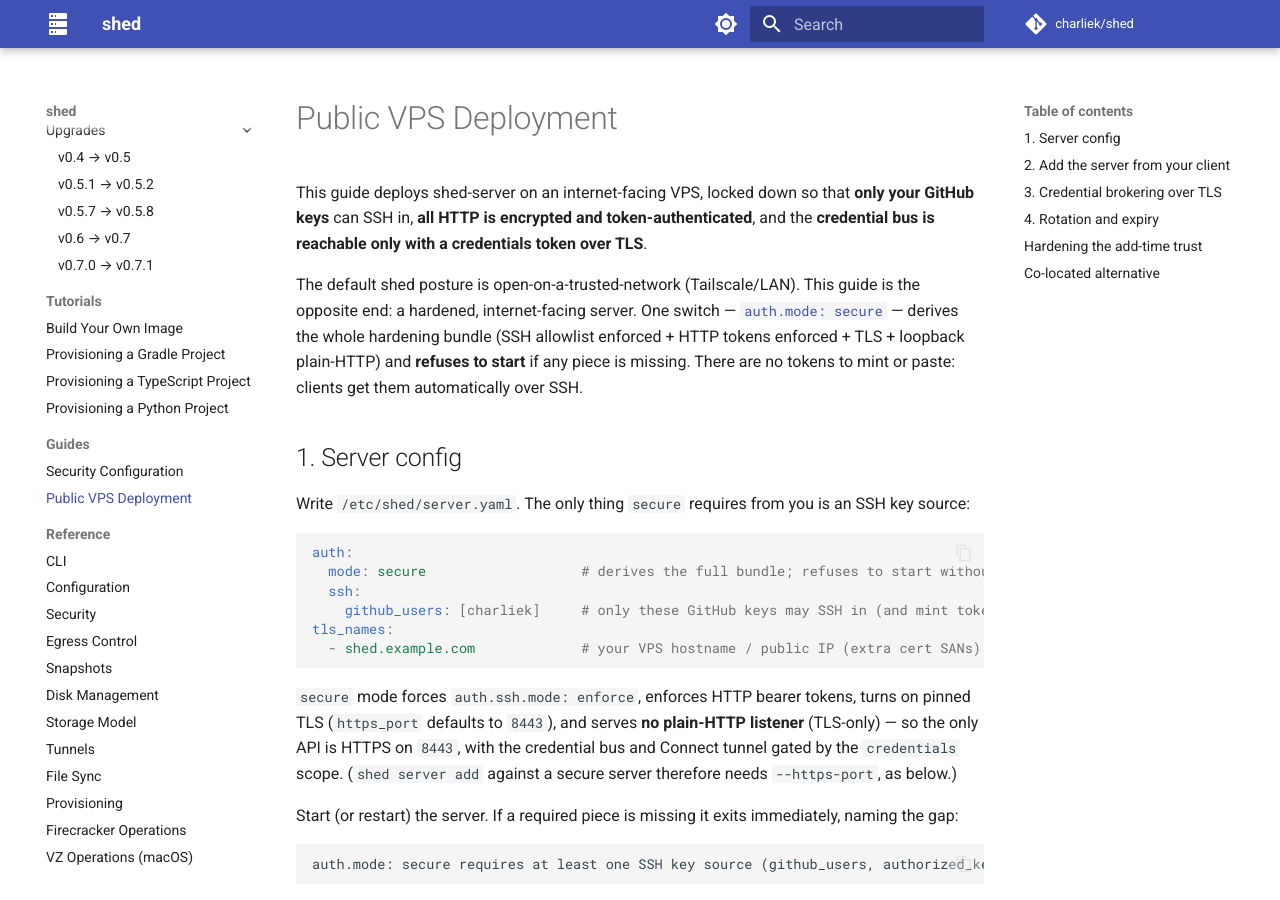
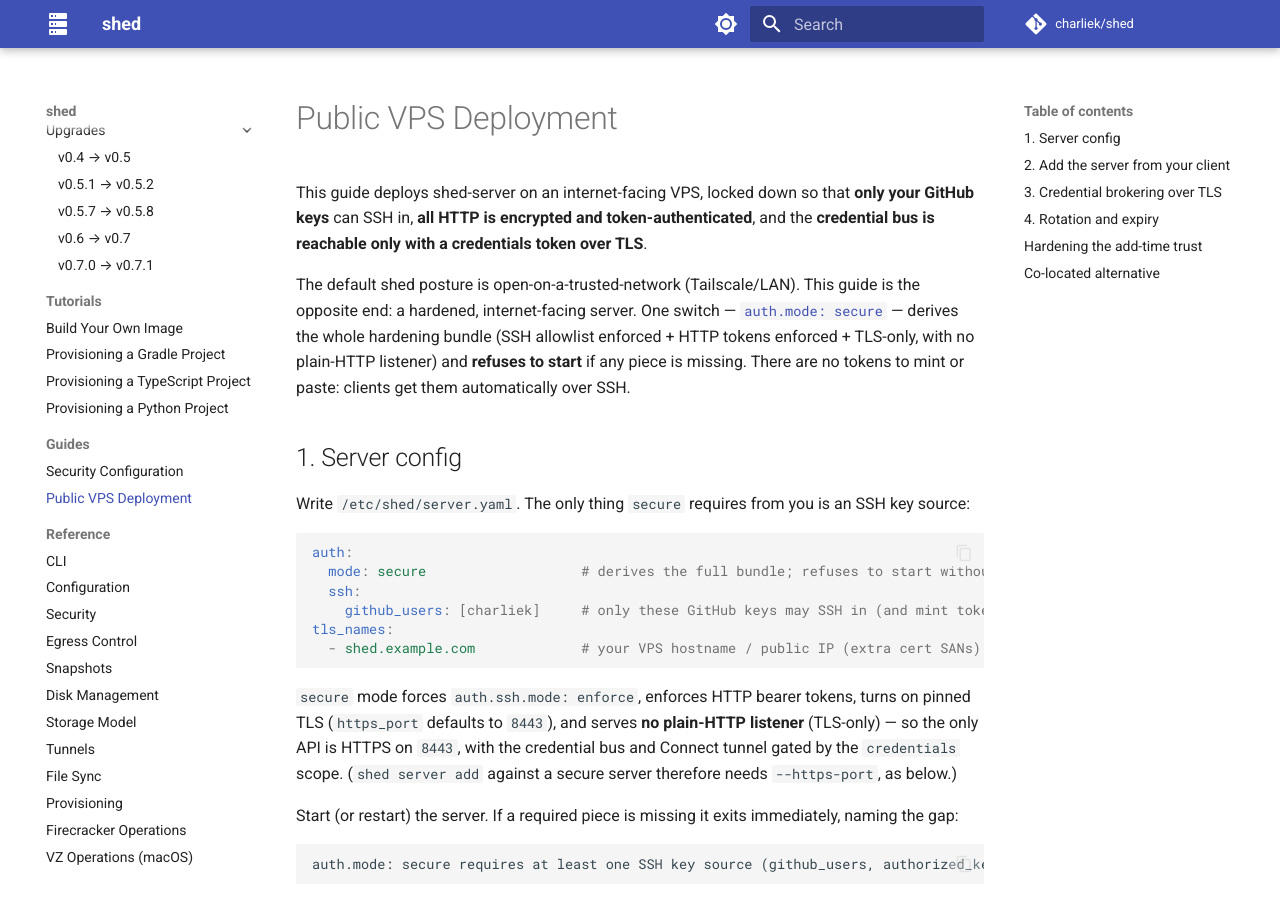
Before and after one commit to charliek/shed, an MkDocs documentation site: the page built from docs/guides/vps-deployment.md, in a window 1280 px wide and 900 px high. Built offline with MkDocs 1.6.1 and Material for MkDocs 9.7.7, drawn with Linux system fonts in a browser that asks for light colours; comment, search, counter and statistics services are not loaded.

Commit message:
docs+test: address review — drop stale plain-HTTP wording, table-driven test
- vps-deployment.md / security.md: secure mode is TLS-only (no plain-HTTP listener); fix the 'loopback plain-HTTP' and 'in addition to http_port' wording that contradicted the invariant.
- auth_mode_test.go: TestPlainHTTPEnabled → table-driven t.Run (repo convention).

Co-Authored-By: Claude Opus 4.8 (1M context) <noreply@anthropic.com>

```diff
--- a/docs/guides/vps-deployment.md
+++ b/docs/guides/vps-deployment.md
@@ -8,9 +8,9 @@ credentials token over TLS**.
 The default shed posture is open-on-a-trusted-network (Tailscale/LAN). This
 guide is the opposite end: a hardened, internet-facing server. One switch —
 [`auth.mode: secure`](../reference/security.md#secure-mode) — derives the whole
-hardening bundle (SSH allowlist enforced + HTTP tokens enforced + TLS + loopback
-plain-HTTP) and **refuses to start** if any piece is missing. There are no tokens
-to mint or paste: clients get them automatically over SSH.
+hardening bundle (SSH allowlist enforced + HTTP tokens enforced + TLS-only, with
+no plain-HTTP listener) and **refuses to start** if any piece is missing. There
+are no tokens to mint or paste: clients get them automatically over SSH.
 
 ## 1. Server config
 
```
Also changed, not shown: docs/reference/security.md (+1 -1 lines), 1 other file.
